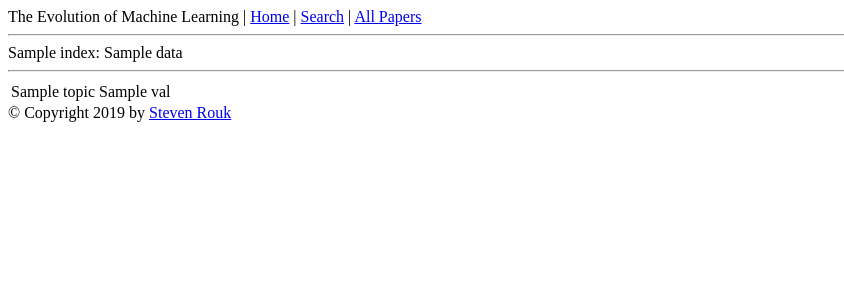
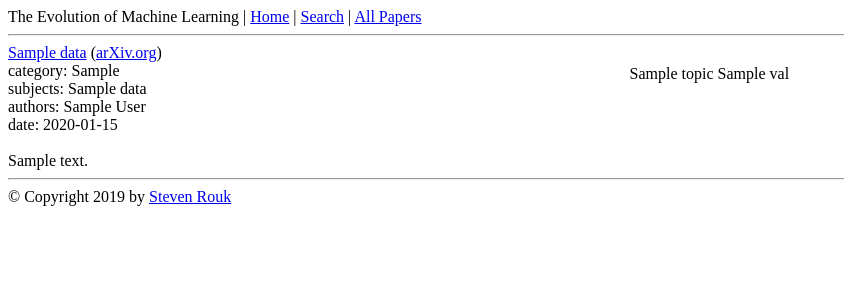
Before and after one commit to stevenrouk/evolution-of-machine-learning, a Flask app: template app/templates/report.html in a window 1280 px wide. Shown: the top 300 px of the page, without its empty margins (0-844 px from the left). Run offline with Flask 2, Linux system fonts and the light colour scheme; the template is opened without the code that fills it: most values are stand-ins (such as "Sample title", 1, 10 or a date in 2020); parts of the project's set-up code (start-up, migrations or seed data) failed here and were passed over; some libraries are stand-ins or nearby versions.

Commit message:
Improvements to site layout.

```diff
--- /dev/null
+++ b/app/static/style.css
@@ -0,0 +1,9 @@
+.container{
+    display:flex;
+}
+.fixed{
+    width: 200px;
+}
+.flex-item{
+    flex-grow: 1;
+}
--- a/app/templates/papers.html
+++ b/app/templates/papers.html
@@ -3,6 +3,7 @@
     All Papers
 {% endblock %}
 {% block head %}
+    {{ super() }}
 {% endblock %}
 {% block content %}
     <h1>Page {{ page_num }}</h1>
--- a/app/templates/report.html
+++ b/app/templates/report.html
@@ -3,22 +3,42 @@
     Paper Report
 {% endblock %}
 {% block head %}
+    {{ super() }}
 {% endblock %}
 {% block content %}
-    {% for k in data.index %}
-    {% if k == 'url' %}
-    <div><a href="{{ data[k] }}" target="_blank">{{ data[k] }}</a></div>
-    {% else %}
-    <div>{{ k }}: {{ data[k] }}</div>
-    {% endif %}
-    <hr>
-    {% endfor %}
-    <table>
+<div><a href="{{ url_for('report', paper_idx=data.name) }}">{{ data['title'] }}</a> (<a href="{{ data['url'] }}" target="_blank">arXiv.org</a>)</div>
+    <div class="container">
+        <div class="flex-item">
+            <div>category: {{ data['set_spec'] }}</div>
+            <div>subjects: {{ data['subjects'] }}</div>
+            <div>authors: {{ data['authors'] }}</div>
+            <div>date: {{ data['dates'] }}</div>
+        </div>
+        <!-- <div><a href="{{ url_for('report', paper_idx=data.name) }}">{{ data['title'] }}</a> (<a href="{{ data['url'] }}" target="_blank">arXiv.org</a>)</div>
+        <div>category: {{ data['set_spec'] }}</div>
+        <div>subjects: {{ data['subjects'] }}</div>
+        <div>authors: {{ data['authors'] }}</div>
+        <div>date: {{ data['dates'] }}</div> -->
+        <div class="flex-item">
+            <table>
+                {% for val in data['loadings'].round(3) %}
+                    <tr>
+                        <td>{{ topics[loop.index0] }}</td>
+                        <td>{{ val }}</td>
+                    </tr>
+                {% endfor %}
+            </table>
+        </div>
+    </div>
+    <!-- <table>
         {% for val in data['loadings'].round(3) %}
             <tr>
                 <td>{{ topics[loop.index0] }}</td>
                 <td>{{ val }}</td>
             </tr>
         {% endfor %}
-    </table>
+    </table> -->
+    <br>
+    <div>{{ data['description'] }}</div>
+    <hr>
 {% endblock %}
--- a/app/templates/results.html
+++ b/app/templates/results.html
@@ -3,6 +3,7 @@
     Results - {{ query }}
 {% endblock %}
 {% block head %}
+    {{ super() }}
 {% endblock %}
 {% block content %}
     <h1>Search results for {{ query }}</h1>
--- a/app/templates/search.html
+++ b/app/templates/search.html
@@ -3,6 +3,7 @@
     Search
 {% endblock %}
 {% block head %}
+    {{ super() }}
 {% endblock %}
 {% block content %}
     <h1>Machine Learning Research Paper Search</h1>
```
